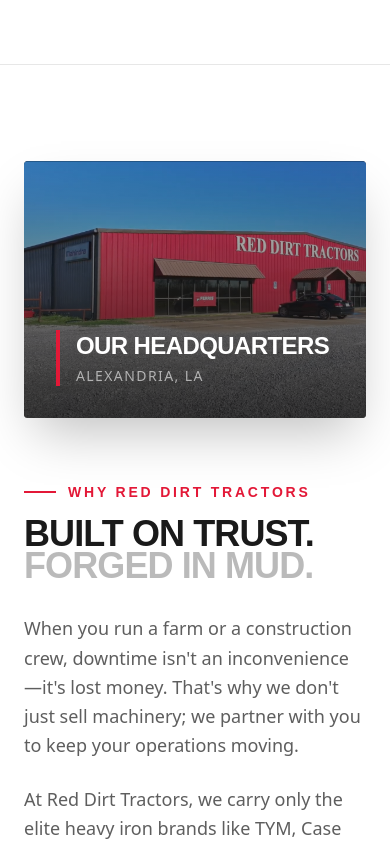
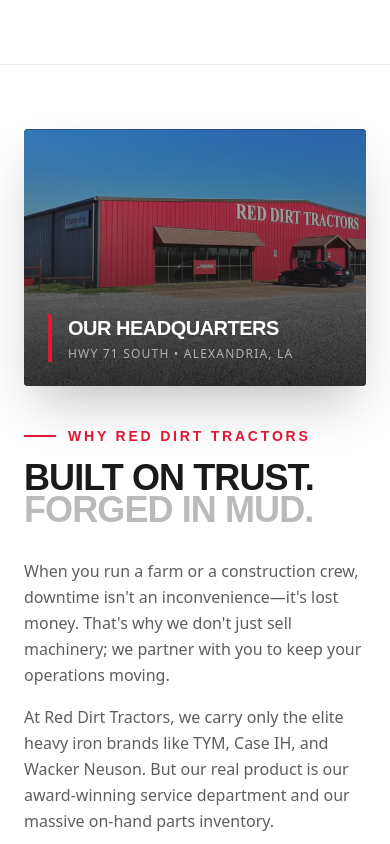
Before and after one commit to Founditmarketing/red-dirt-, a React (Vite) app: page / in a window 390 px wide. Shown: the part 1300-2144 px from the top of the page. Built offline with nearby package versions, Linux system fonts and the light colour scheme.

Commit message:
Update dealership location, email address typo, and Saturday service hours

```diff
--- a/src/Layout.tsx
+++ b/src/Layout.tsx
@@ -111,7 +111,7 @@
                                 <li className="flex items-center gap-3"><Wrench size={16} className="text-brand-red shrink-0" /> <Link to="/parts-service" className="hover:text-white transition-colors">Schedule Service</Link></li>
                                 <li className="flex items-center gap-3"><ShieldCheck size={16} className="text-brand-red shrink-0" /> <Link to="/parts-service" className="hover:text-white transition-colors">Warranty Info</Link></li>
                                 <li className="flex items-center gap-3"><Clock size={16} className="text-brand-red shrink-0" /> <span>Mon - Fri: 8:00 AM - 5:00 PM</span></li>
-                                <li className="flex items-center gap-3"><Clock size={16} className="text-brand-red shrink-0" /> <span>Saturday: 8:00 AM - 12:00 PM</span></li>
+                                <li className="flex items-center gap-3"><Clock size={16} className="text-brand-red shrink-0" /> <span>Saturday: 8:00 AM - 3:00 PM</span></li>
                             </ul>
                         </div>
 
@@ -121,7 +121,7 @@
                             <ul className="space-y-6 opacity-80 text-sm">
                                 <li className="flex gap-4 items-start group">
                                     <MapPin className="shrink-0 mt-1 text-white/40 group-hover:text-brand-red transition-colors" size={20} />
-                                    <span><strong className="block text-white mb-1">Red Dirt Headquarters</strong>7547 Hwy 71<br />Alexandria, LA 71302</span>
+                                    <span><strong className="block text-white mb-1">Red Dirt Headquarters</strong>7547 Hwy 71 South<br />Alexandria, LA 71302</span>
                                 </li>
                                 <li className="flex gap-4 items-center group">
                                     <Phone className="shrink-0 text-white/40 group-hover:text-brand-red transition-colors" size={20} />
@@ -129,7 +129,7 @@
                                 </li>
                                 <li className="flex gap-4 items-center group">
                                     <Mail className="shrink-0 text-white/40 group-hover:text-brand-red transition-colors" size={20} />
-                                    <a href="mailto:reddirttractors@gamail.com" className="hover:text-white transition-colors font-bold">reddirttractors@gamail.com</a>
+                                    <a href="mailto:reddirttractors@gmail.com" className="hover:text-white transition-colors font-bold">reddirttractors@gmail.com</a>
                                 </li>
                             </ul>
                         </div>
--- a/src/components/DealershipStory.tsx
+++ b/src/components/DealershipStory.tsx
@@ -4,9 +4,9 @@
 
 const DealershipStory = () => {
     return (
-        <section id="about" className="py-24 md:py-32 bg-white relative">
+        <section id="about" className="py-16 md:py-32 bg-white relative">
             <div className="container mx-auto px-6">
-                <div className="flex flex-col lg:flex-row items-center gap-16">
+                <div className="flex flex-col lg:flex-row items-center gap-10 md:gap-16">
 
                     {/* Visual / Facility Placeholder */}
                     <div className="w-full lg:w-1/2 relative">
@@ -24,9 +24,9 @@
                                 className="w-full h-full object-cover opacity-80"
                             />
                             <div className="absolute inset-0 bg-gradient-to-t from-charcoal/80 to-transparent" />
-                            <div className="absolute bottom-8 left-8 border-l-4 border-brand-red pl-4">
-                                <h4 className="text-white text-2xl font-black uppercase tracking-tight">Our Headquarters</h4>
-                                <p className="text-white/60 font-medium text-sm mt-1 uppercase tracking-widest">Alexandria, LA</p>
+                            <div className="absolute bottom-6 md:bottom-8 left-6 md:left-8 border-l-4 border-brand-red pl-4">
+                                <h4 className="text-white text-xl md:text-2xl font-black uppercase tracking-tight">Our Headquarters</h4>
+                                <p className="text-white/60 font-medium text-xs md:text-sm mt-1 uppercase tracking-widest">Hwy 71 South • Alexandria, LA</p>
                             </div>
                         </motion.div>
 
@@ -54,7 +54,7 @@
                             <span className="text-charcoal/30">Forged in Mud.</span>
                         </h2>
 
-                        <div className="space-y-6 text-charcoal/70 font-medium leading-relaxed mb-10 text-lg">
+                        <div className="space-y-4 md:space-y-6 text-charcoal/70 font-medium leading-relaxed mb-8 md:mb-10 text-base md:text-lg">
                             <p>
                                 When you run a farm or a construction crew, downtime isn't an inconvenience—it's lost money. That's why we don't just sell machinery; we partner with you to keep your operations moving.
                             </p>
```
